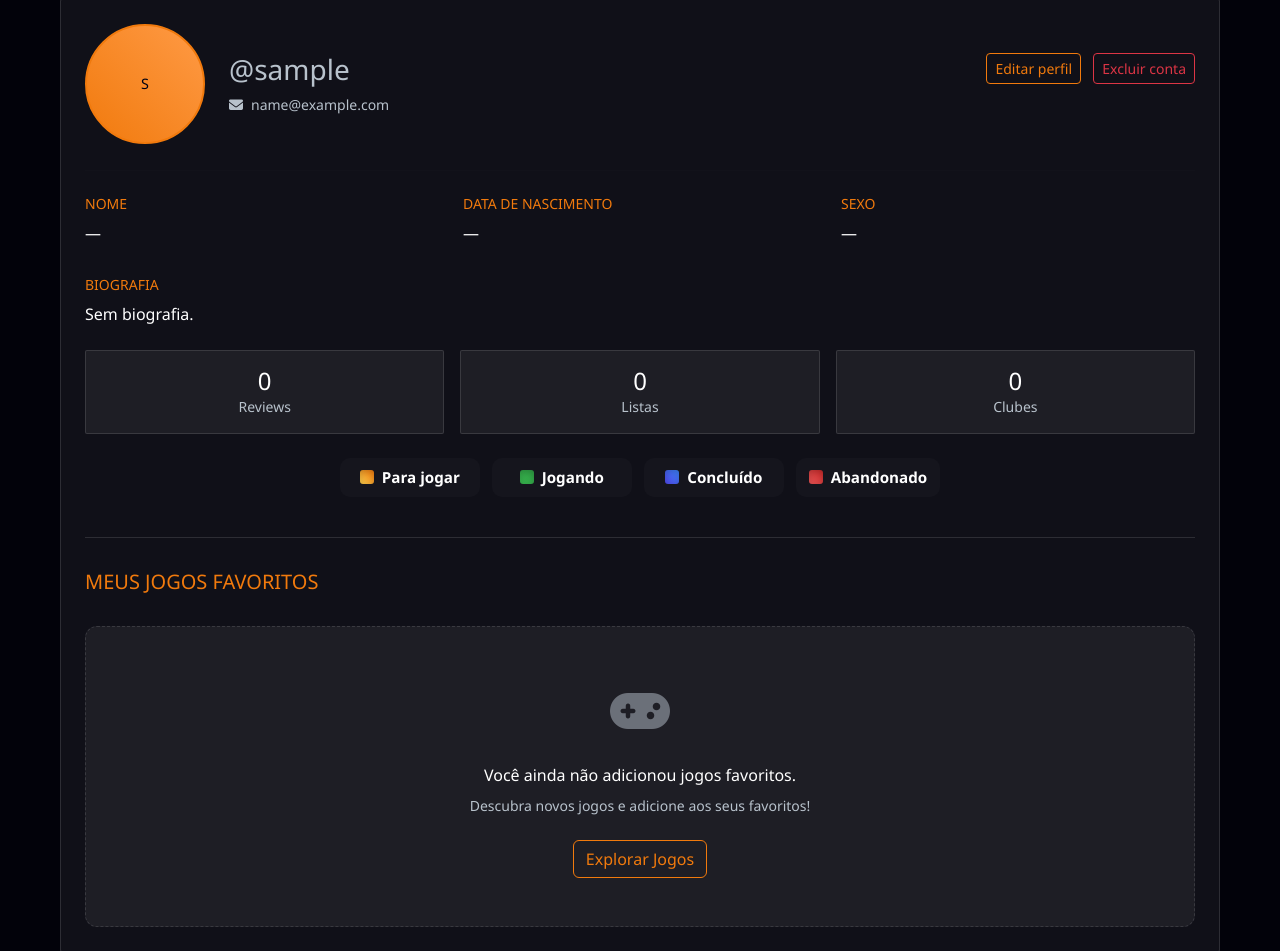
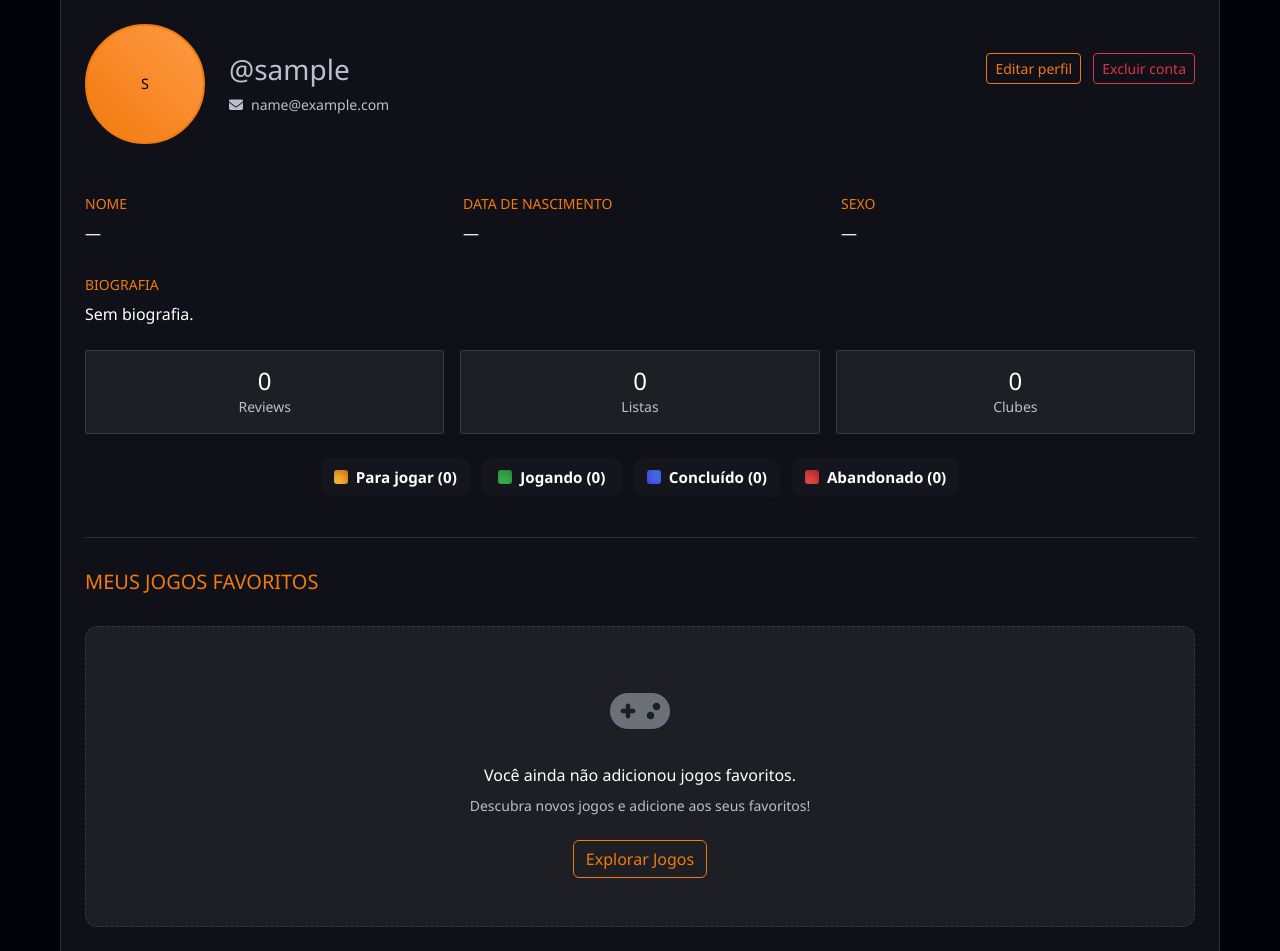
Before and after one commit to Mxrlrey/Joystick_Juice, a Django app: page /account/users/1 in a window 1280 px wide. Shown: the part 140-1091 px from the top of the page. Run offline with Django 5.2, Linux system fonts and the light colour scheme; the visitor is signed in with stand-in values (Sample User, id 1); data comes from the database, SQL or seed files in the repository; data that the repository does not hold is empty.

Commit message:
refactor: atualização da logica de contagem de status de user game list

```diff
--- a/code/templates/account/detail.html
+++ b/code/templates/account/detail.html
@@ -120,22 +120,22 @@
         <div class="statuses-row">
           <a href="{% url 'user_game_list' user_obj.id %}?status=P" class="status-pill">
             <span class="status-square status-p"></span>
-            <span class="status-text">Para jogar</span>
+            <span class="status-text">Para jogar ({{ status_counts.P|default:0 }})</span>
           </a>
 
           <a href="{% url 'user_game_list' user_obj.id %}?status=J" class="status-pill">
             <span class="status-square status-j"></span>
-            <span class="status-text">Jogando</span>
+            <span class="status-text">Jogando ({{ status_counts.J|default:0 }})</span>
           </a>
 
           <a href="{% url 'user_game_list' user_obj.id %}?status=C" class="status-pill">
             <span class="status-square status-c"></span>
-            <span class="status-text">Concluído</span>
+            <span class="status-text">Concluído ({{ status_counts.C|default:0 }})</span>
           </a>
 
           <a href="{% url 'user_game_list' user_obj.id %}?status=A" class="status-pill">
             <span class="status-square status-a"></span>
-            <span class="status-text">Abandonado</span>
+            <span class="status-text">Abandonado ({{ status_counts.A|default:0 }})</span>
           </a>
         </div>
       </div>
--- a/code/user/views.py
+++ b/code/user/views.py
@@ -3,6 +3,8 @@ from django.shortcuts import render, redirect, get_object_or_404
 from .forms import SignupForm, PersonForm, AvatarForm, UserDeleteForm
 from .models import Person
 from game.models import Game
+from django.db.models import Count
+from game.models import UserGameList
 from django.contrib.auth.models import User
 from django.contrib.auth.decorators import login_required
 
@@ -36,10 +38,15 @@ def detail(request, user_id=None):
         person = None
 
     is_owner = request.user.is_authenticated and (request.user.pk == user_obj.pk)
+
     favorite_games_qs = user_obj.favorite_games.all()
 
+    status_counts_qs = (UserGameList.objects.filter(user=user_obj).values('status') .annotate(total=Count('id')))
+
+    status_counts = {item['status']: item['total'] for item in status_counts_qs}
+
     return render(request, 'account/detail.html', {
-        'person': person, 'user_obj': user_obj, 'is_owner': is_owner, 'favorite_games': favorite_games_qs,
+        'person': person, 'user_obj': user_obj, 'is_owner': is_owner, 'favorite_games': favorite_games_qs, 'status_counts': status_counts,
     })
 
 @login_required
```
